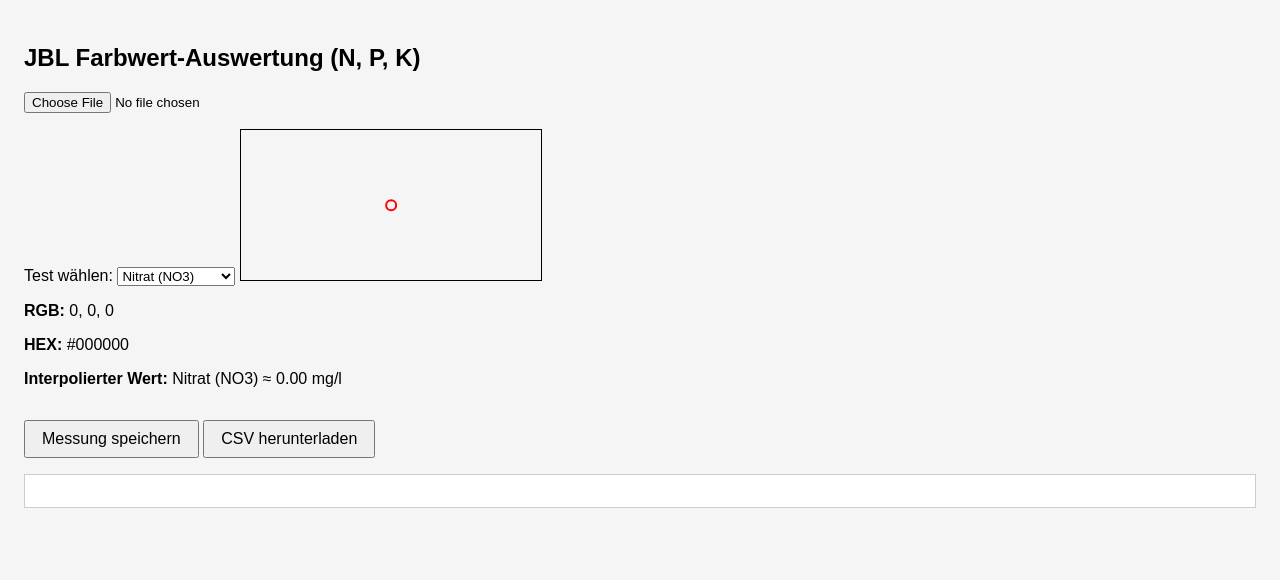
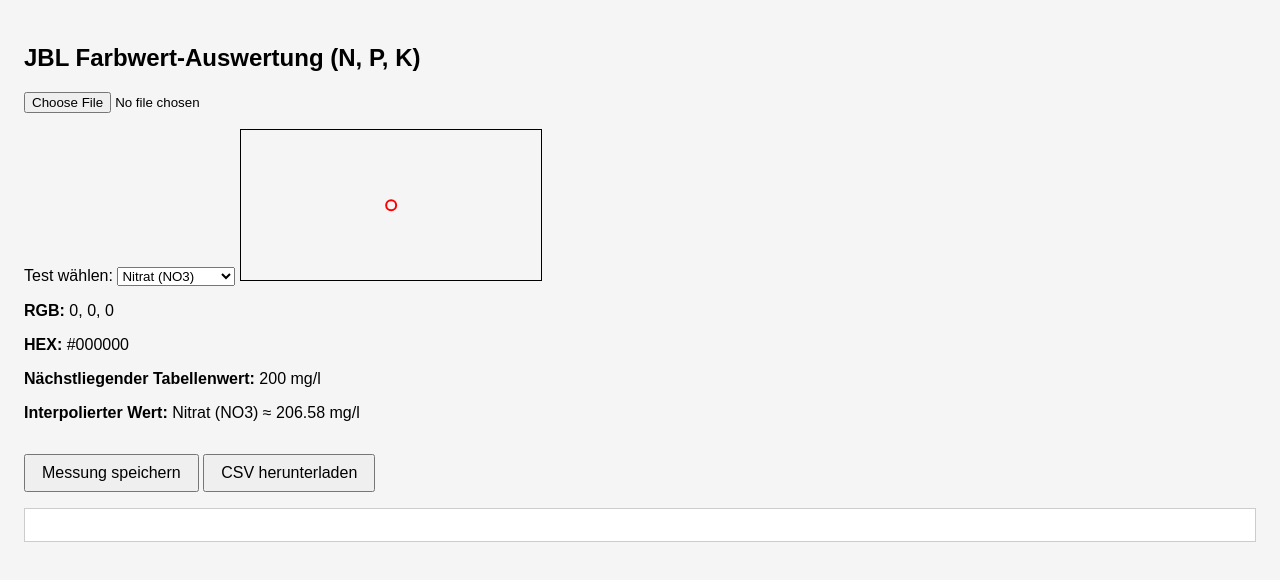
Before and after one commit to StickySmart/JBLCOLOR, a plain HTML site: page index.html in a window 1280 px wide. Both pictures are taken after a click on the element 390 px from the left and 204 px from the top of the page. Drawn offline with Linux system fonts and the light colour scheme.

Commit message:
Add files via upload

```diff
--- a/index.html
+++ b/index.html
@@ -1,4 +1,3 @@
-
 <!DOCTYPE html>
 <html lang="de">
 <head>
@@ -25,14 +24,38 @@
   <div class="output">
     <p><strong>RGB:</strong> <span id="rgb">---</span></p>
     <p><strong>HEX:</strong> <span id="hex">---</span></p>
+    <p><strong>Nächstliegender Tabellenwert:</strong> <span id="nearest">---</span></p>
     <p><strong>Interpolierter Wert:</strong> <span id="interpolated">---</span></p>
     <button id="saveButton">Messung speichern</button>
     <button id="exportButton">CSV herunterladen</button>
     <div id="log"></div>
   </div>
+  <script>
+    const jblColors = [
+      { test: 'Kalium (K)', value: 10, rgb: [230, 210, 180] },
+      { test: 'Kalium (K)', value: 20, rgb: [200, 180, 140] },
+      { test: 'Kalium (K)', value: 30, rgb: [170, 150, 110] },
+      { test: 'Nitrat (NO3)', value: 0.5, rgb: [137, 146, 141] },
+      { test: 'Nitrat (NO3)', value: 1, rgb: [161, 170, 167] },
+      { test: 'Nitrat (NO3)', value: 5, rgb: [169, 179, 178] },
+      { test: 'Nitrat (NO3)', value: 10, rgb: [175, 184, 183] },
+      { test: 'Nitrat (NO3)', value: 20, rgb: [176, 185, 184] },
+      { test: 'Nitrat (NO3)', value: 40, rgb: [172, 181, 182] },
+      { test: 'Nitrat (NO3)', value: 80, rgb: [175, 187, 187] },
+      { test: 'Nitrat (NO3)', value: 140, rgb: [171, 183, 183] },
+      { test: 'Nitrat (NO3)', value: 220, rgb: [154, 163, 161] },
+      { test: 'Nitrat (NO3)', value: 200, rgb: [93, 77, 61] },
+      { test: 'Phosphat (PO4)', value: 0.02, rgb: [132, 144, 143] },
+      { test: 'Phosphat (PO4)', value: 0.05, rgb: [137, 147, 146] },
+      { test: 'Phosphat (PO4)', value: 0.1, rgb: [144, 154, 155] },
+      { test: 'Phosphat (PO4)', value: 0.2, rgb: [137, 147, 148] },
+      { test: 'Phosphat (PO4)', value: 0.4, rgb: [136, 146, 146] },
+      { test: 'Phosphat (PO4)', value: 0.6, rgb: [150, 161, 161] },
+      { test: 'Phosphat (PO4)', value: 0.8, rgb: [138, 150, 150] },
+      { test: 'Phosphat (PO4)', value: 1.2, rgb: [142, 156, 157] },
+      { test: 'Phosphat (PO4)', value: 1.8, rgb: [131, 135, 132] }
+    ];
 
-  <script>
-    const jblColors = [/* RGB-Werte wie gehabt */];
     const csvData = [];
     const upload = document.getElementById('upload');
     const canvas = document.getElementById('canvas');
@@ -41,6 +64,7 @@
     const rgbOutput = document.getElementById('rgb');
     const hexOutput = document.getElementById('hex');
     const interpolatedOutput = document.getElementById('interpolated');
+    const nearestOutput = document.getElementById('nearest');
     const saveButton = document.getElementById('saveButton');
     const exportButton = document.getElementById('exportButton');
     const log = document.getElementById('log');
@@ -86,7 +110,9 @@
       hexOutput.textContent = rgbToHex(...rgb);
       const selectedTest = testType.value;
       const interpolated = interpolateValue(rgb, selectedTest);
+      const nearest = findClosestMatch(rgb, selectedTest);
       interpolatedOutput.textContent = `${selectedTest} ≈ ${interpolated.toFixed(2)} mg/l`;
+      nearestOutput.textContent = `${nearest.value} mg/l`;
       lastInterpolated = { test: selectedTest, value: interpolated.toFixed(2) };
     });
 
@@ -94,11 +120,9 @@
       if (!lastInterpolated) return;
       const now = new Date();
       const timestamp = now.toLocaleString();
-      const test = lastInterpolated.test;
-      const value = lastInterpolated.value;
-      const entry = `${timestamp},${test},${value}`;
-      csvData.push([timestamp, test, value]);
-      log.textContent += `${timestamp} | ${test} ≈ ${value} mg/l\n`;
+      csvData.push([timestamp, lastInterpolated.test, lastInterpolated.value]);
+      log.textContent += `${timestamp} | ${lastInterpolated.test} ≈ ${lastInterpolated.value} mg/l
+`;
     });
 
     exportButton.addEventListener('click', () => {
@@ -116,8 +140,37 @@
       return "#" + [r, g, b].map(x => x.toString(16).padStart(2, '0')).join('').toUpperCase();
     }
 
+    function colorDistance(c1, c2) {
+      return Math.sqrt(c1.reduce((acc, val, i) => acc + (val - c2[i]) ** 2, 0));
+    }
+
+    function findClosestMatch(rgb, testName) {
+      const subset = jblColors.filter(c => c.test === testName);
+      return subset.reduce((closest, current) => {
+        const dist = colorDistance(rgb, current.rgb);
+        return dist < colorDistance(rgb, closest.rgb) ? current : closest;
+      });
+    }
+
     function interpolateValue(rgb, testName) {
-      return 0; // Dummy zur Demonstration
+      const subset = jblColors.filter(c => c.test === testName).sort((a, b) => a.value - b.value);
+      let bestPair = null;
+      let minDistSum = Infinity;
+      for (let i = 0; i < subset.length - 1; i++) {
+        const dist1 = colorDistance(rgb, subset[i].rgb);
+        const dist2 = colorDistance(rgb, subset[i + 1].rgb);
+        const distSum = dist1 + dist2;
+        if (distSum < minDistSum) {
+          minDistSum = distSum;
+          bestPair = [subset[i], subset[i + 1]];
+        }
+      }
+      if (!bestPair) return subset[0].value;
+      const [c1, c2] = bestPair;
+      const d1 = colorDistance(rgb, c1.rgb);
+      const d2 = colorDistance(rgb, c2.rgb);
+      const weight = d2 / (d1 + d2);
+      return c1.value * weight + c2.value * (1 - weight);
     }
   </script>
 </body>
```
